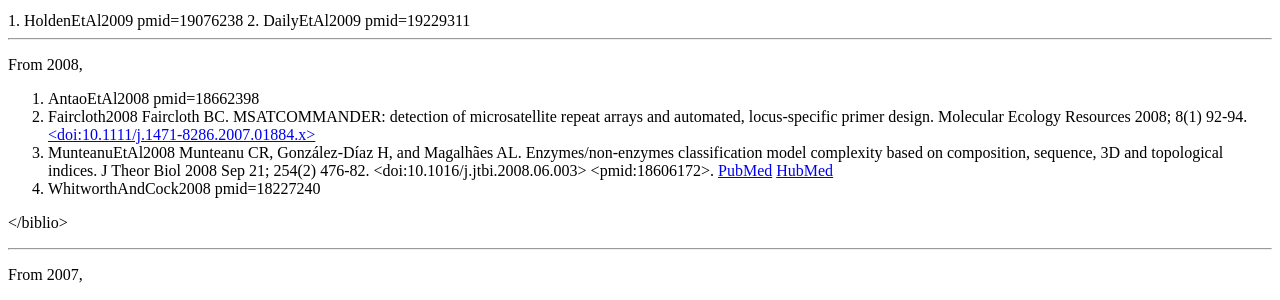
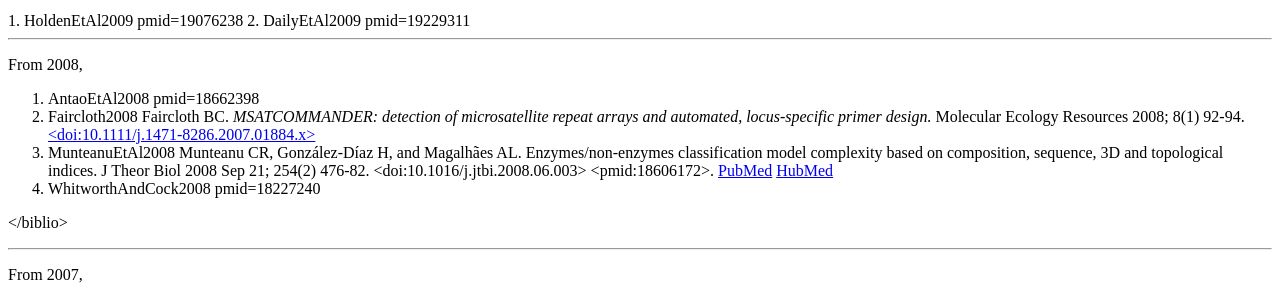
Before and after one commit to biopython/biopython.github.io, a Jekyll site: the page built from wiki/Publications.md, in a window 1280 px wide and 1400 px high. Shown: the part 240-540 px from the top of the window. Built offline with Jekyll 4.4.1, drawn with Linux system fonts in a browser that asks for light colours; some of the changed text lies outside the part shown.

Commit message:
A couple more

```diff
--- a/wiki/Publications.md
+++ b/wiki/Publications.md
@@ -30,9 +30,9 @@ From 2009,
 From 2008, <biblio>
 
 1.  AntaoEtAl2008 pmid=18662398
-2.  Faircloth2008 Faircloth BC. MSATCOMMANDER: detection of
+2.  Faircloth2008 Faircloth BC. *MSATCOMMANDER: detection of
     microsatellite repeat arrays and automated, locus-specific
-    primer design. Molecular Ecology Resources 2008; 8(1) 92-94.
+    primer design.* Molecular Ecology Resources 2008; 8(1) 92-94.
     [<doi:10.1111/j.1471-8286.2007.01884.x>](http://dx/doi.org/10.1111/j.1471-8286.2007.01884.x)
 3.  MunteanuEtAl2008 Munteanu CR, González-Díaz H, and Magalhães AL.
     Enzymes/non-enzymes classification model complexity based on
@@ -106,3 +106,23 @@ From 2002, <biblio>
 1.  Mangalam2002 pmid=12230038
 
 </biblio>
+
+------------------------------------------------------------------------
+
+From 2001, <biblio>
+
+1.  Woodwark2001 pmid=18629243
+
+</biblio>
+
+------------------------------------------------------------------------
+
+From 2000,
+
+<biblio>
+
+1.  ChapmanAndChang2000 Chapman BA and Chang JT. *Biopython: Python
+    tools for computational biology.* ACM SIGBIO Newsletter 2000;
+    20, 15-19.
+
+</biblio>
```
Also changed, not shown: 1 other file.
